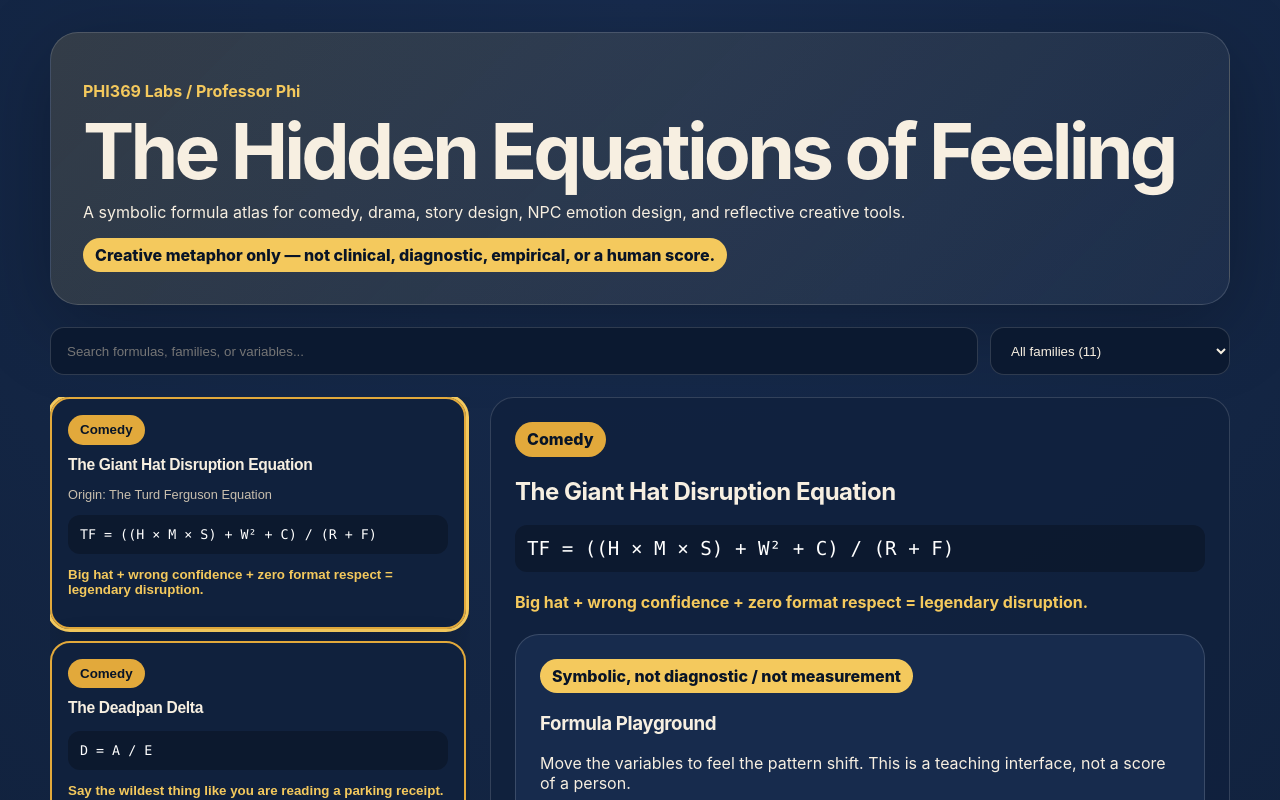
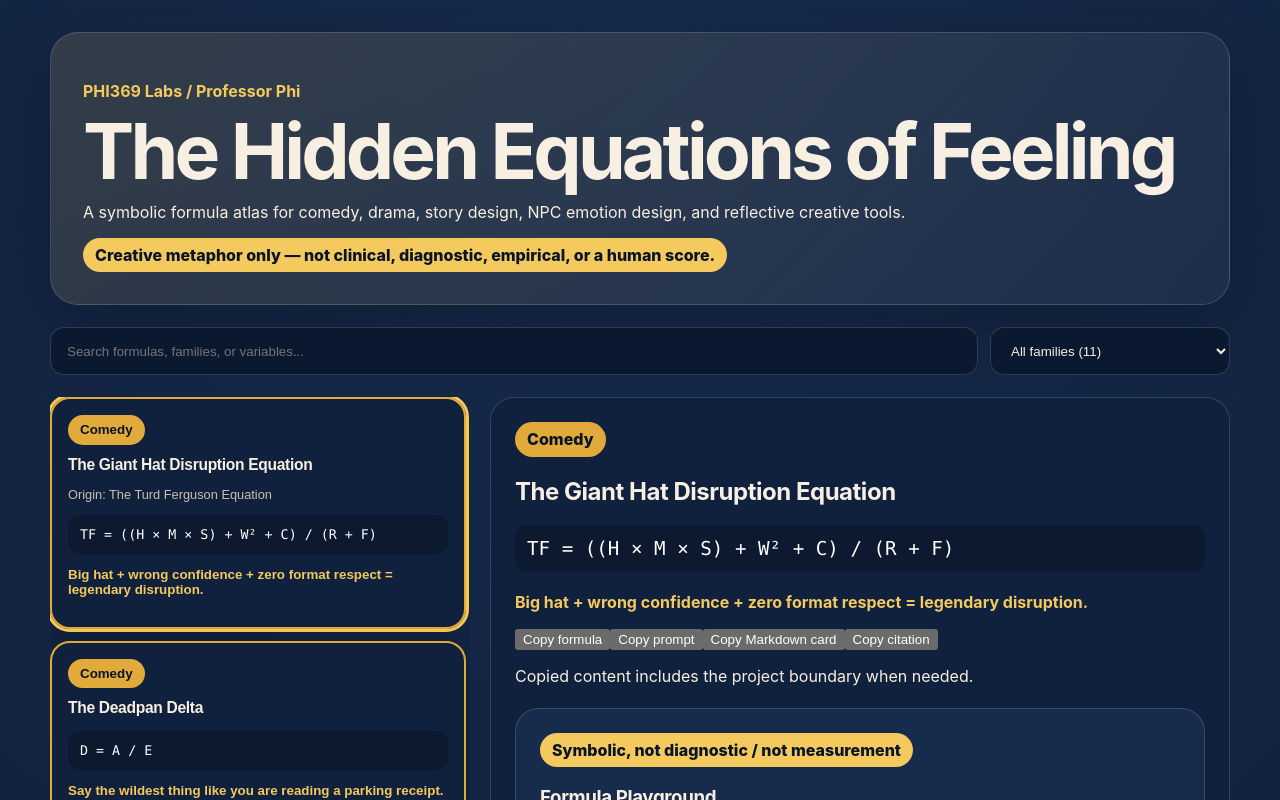
Before and after one commit to MichaelWave369/hidden-equations-of-feeling, a React (Vite) app: page / in a window 1280 px wide. Shown: the top 800 px of the page. Built offline with nearby package versions, Linux system fonts and the light colour scheme.

Commit message:
Add copy buttons to detail panel

```diff
--- a/src/components/DetailPanel.tsx
+++ b/src/components/DetailPanel.tsx
@@ -1,13 +1,43 @@
+import { useState } from 'react';
 import type { FormulaCard } from '../types/formula';
+import { copyToClipboard, type CopyResult } from '../lib/copyToClipboard';
+import {
+  formatCitationSnippet,
+  formatFormulaLine,
+  formatFormulaMarkdown,
+  formatReflectionPromptMarkdown
+} from '../lib/formatMarkdown';
 import { FormulaPlayground } from './FormulaPlayground';
 
 export function DetailPanel({ card, related }: { card: FormulaCard; related: FormulaCard[] }) {
+  const [copyResult, setCopyResult] = useState<CopyResult | null>(null);
+
+  const handleCopy = async (label: string, text: string) => {
+    const result = await copyToClipboard(text);
+    setCopyResult({
+      ok: result.ok,
+      message: result.ok ? `${label} copied with boundary note.` : result.message
+    });
+  };
+
   return (
     <article className="detail-panel">
       <span className="family-pill" style={{ background: card.familyColor }}>{card.familyLabel}</span>
       <h2>{card.title}</h2>
       <p className="formula large" aria-label={card.formulaPlaintext}>{card.formula}</p>
       <p className="tagline">{card.tagline}</p>
+
+      <div className="copy-tools" aria-label="Copy formula content">
+        <button type="button" onClick={() => handleCopy('Formula', formatFormulaLine(card))}>Copy formula</button>
+        <button type="button" onClick={() => handleCopy('Reflection prompt', formatReflectionPromptMarkdown(card))}>Copy prompt</button>
+        <button type="button" onClick={() => handleCopy('Markdown card', formatFormulaMarkdown(card))}>Copy Markdown card</button>
+        <button type="button" onClick={() => handleCopy('Citation snippet', formatCitationSnippet(card))}>Copy citation</button>
+      </div>
+
+      <p className="copy-status" role="status" aria-live="polite">
+        {copyResult?.message ?? 'Copied content includes the project boundary when needed.'}
+      </p>
+
       <FormulaPlayground card={card} />
       <h3>Variables</h3>
       <ul className="variable-list">
```
